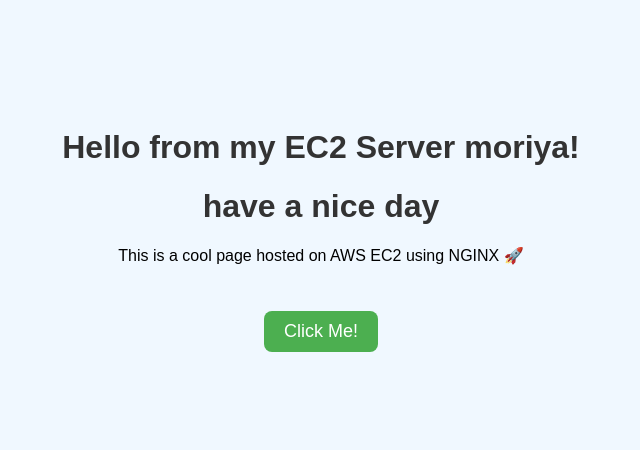
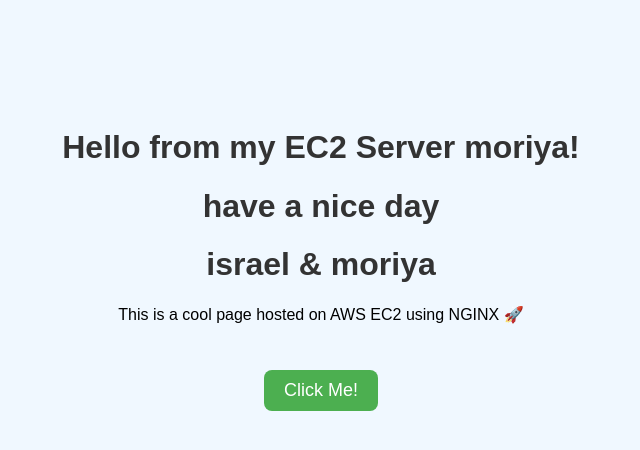
Before and after one commit to isch212/ec2-html-project, a plain HTML site: page index.html in a window 1280 px wide. Shown: the whole page, without its empty margins (319-959 px from the left). Drawn offline with Linux system fonts and the light colour scheme.

Commit message:
Update index.html

```diff
--- a/index.html
+++ b/index.html
@@ -33,6 +33,7 @@
 
     <h1>Hello from my EC2 Server moriya!</h1>
         <h1>have a nice day</h1>
+         <h1>israel & moriya </h1>
     <p>This is a cool page hosted on AWS EC2 using NGINX 🚀</p>
     <button onclick="alert('Button clicked!')">Click Me!</button>
 
```
